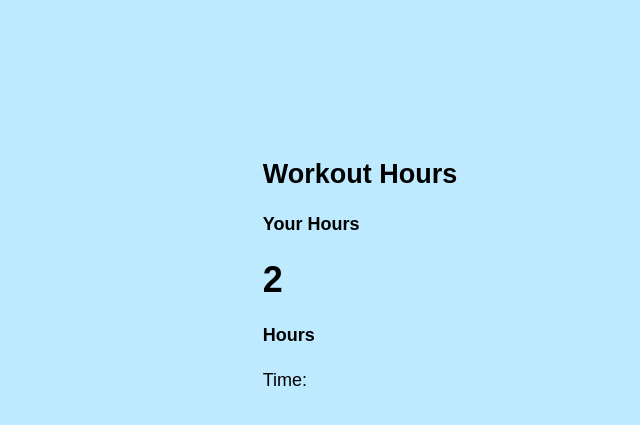
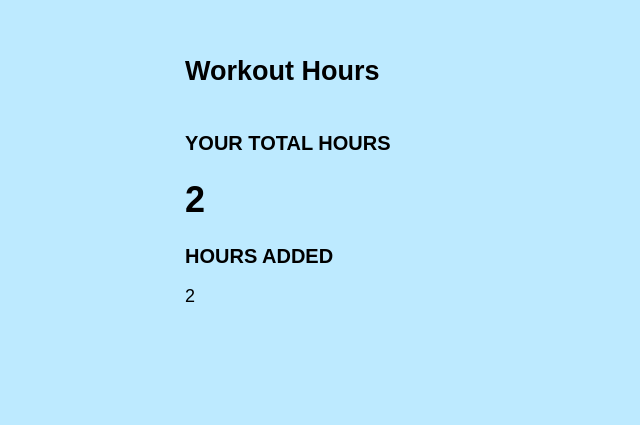
Before and after one commit to fgutie35/project4, a Vue app: page / in a window 1280 px wide. Shown: the part 127-552 px from the top of the page, without its empty margins (280-920 px from the left). Built offline with nearby package versions, Linux system fonts and the light colour scheme.

Commit message:
Fixed components in the project.

```diff
--- a/src/assets/style.css
+++ b/src/assets/style.css
@@ -14,8 +14,19 @@ body {
   flex-direction: column;
   align-items: center;
   justify-content: center;
-  min-height: 100vh;
+  min-height: 80vh;
   margin: 0;
   font-family: 'Arial', sans-serif;
   font-size: 18px;
 }
+
+.container {
+  margin: 45px auto;
+  width: 350px;
+}
+
+h4 {
+  margin: 0;
+  text-transform: uppercase;
+  font-size: 20px;
+}
--- a/src/components/ActivityAmount.vue
+++ b/src/components/ActivityAmount.vue
@@ -1,14 +1,22 @@
 <script setup>
+    import {defineProps} from 'vue'
+
+    const props = defineProps({
+        hours: {
+            type: Number,
+            require: true,
+        }
+    })
 
 </script>
 
 <template>
-    <div class="act-amnt">
+
+<div class="act-amnt">
         <div>
-            <h4>Hours</h4>
-            <p id="hours-plus" class="hours plus">Time: {{ hours }}</p>
+            <h4>Hours added</h4>
+            <p id="hours-plus" class="hours plus"> {{ hours }}</p>
         </div>
     </div>
 
-
 </template>
--- a/src/components/Hours.vue
+++ b/src/components/Hours.vue
@@ -11,7 +11,7 @@
 </script>
 
 <template>
-    <h4>Your Hours</h4>
+    <h4>Your Total Hours</h4>
     <h1 id="hours">{{ total }}</h1>
 
 </template>
```
